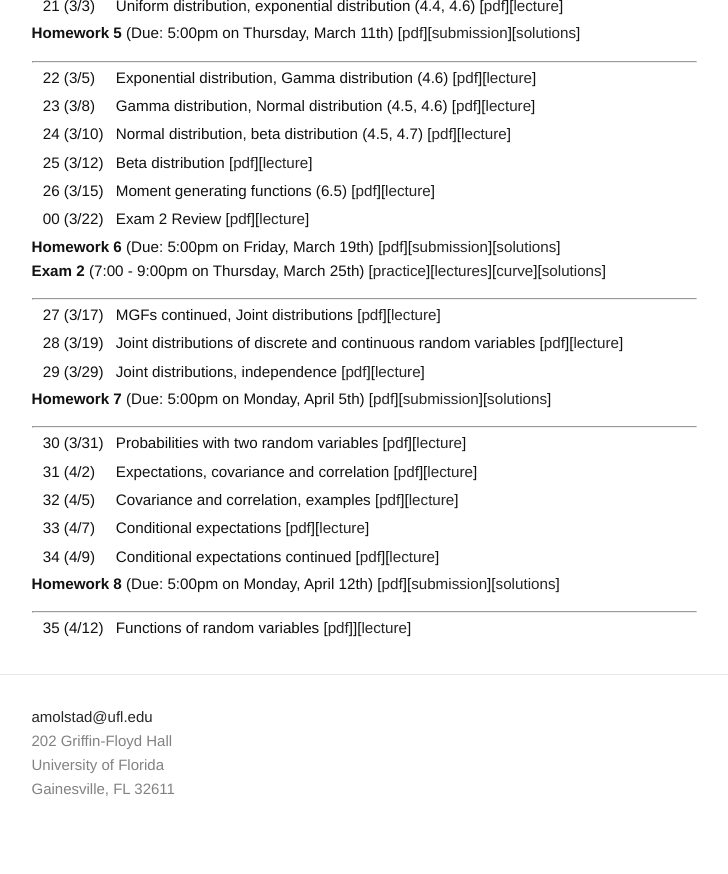
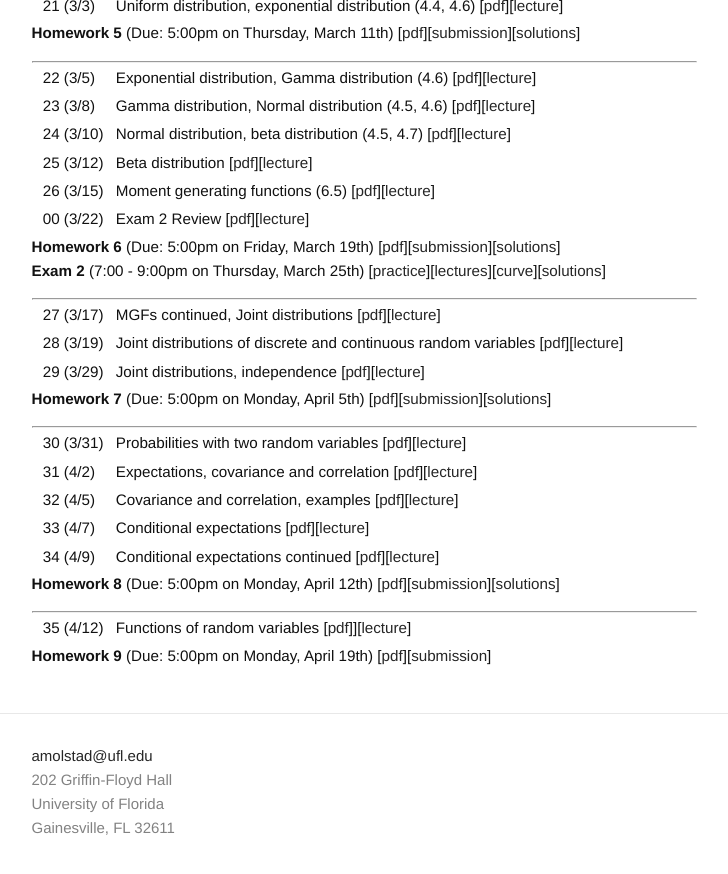
Before and after one commit to ajmolstad/ajmolstad.github.io, a Jekyll site: the page built from S21_STA4321.md, in a window 1280 px wide and 900 px high, scrolled down 1122 px. Shown: the top 874 px of the window, without its empty margins (276-1004 px from the left). Built offline with Jekyll 4.4.1, drawn with Linux system fonts in a browser that asks for light colours.

Commit message:
Update S21_STA4321.md

```diff
--- a/S21_STA4321.md
+++ b/S21_STA4321.md
@@ -103,3 +103,7 @@ Note that you must be logged into your UFL eLearning account to access course ma
 ----------------
 
 || 35 (4/12)  || Functions of random variables [[pdf](https://ufl.instructure.com/files/58745015/download?download_frd=1)]][[lecture](https://ufl.instructure.com/courses/426946/files?preview=58808290)] ||
+
+
+
+**Homework 9** (Due: 5:00pm on Monday, April 19th) [[pdf](https://ufl.instructure.com/files/58808596/download?download_frd=1)][[submission](https://ufl.instructure.com/courses/426946/assignments/4664113)]
```
